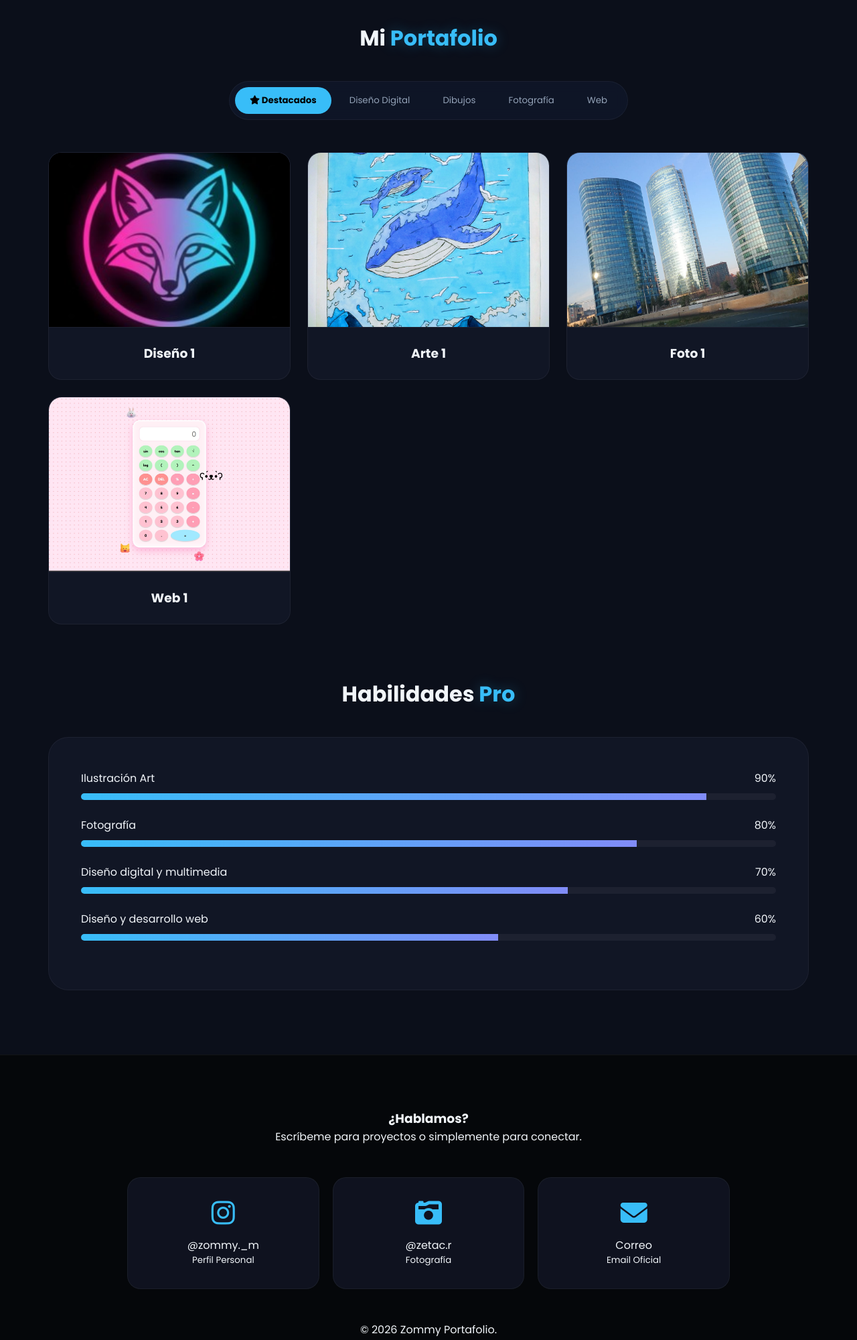
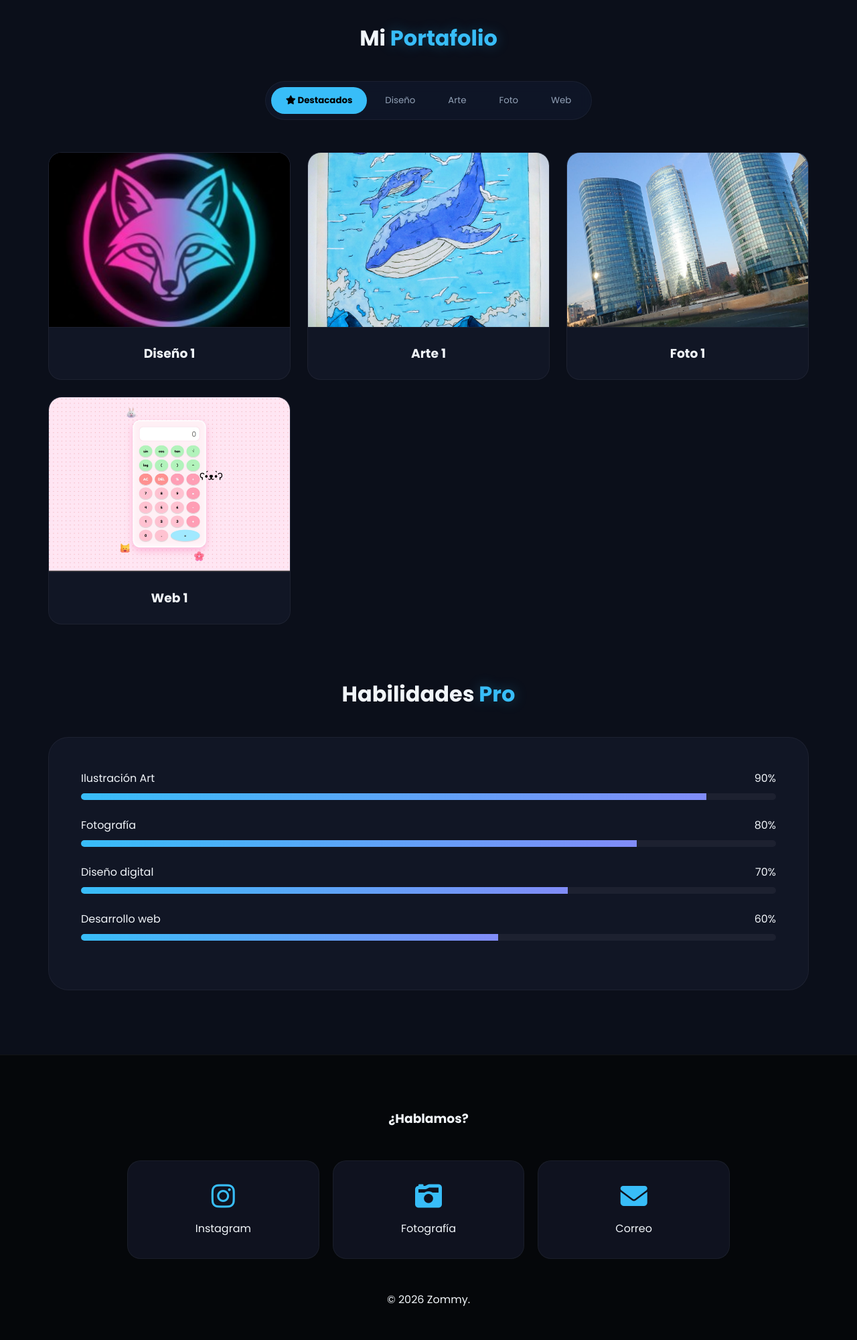
Before and after one commit to tomasestebanmonjesferragut-max/MyPage, a plain HTML site: page index.html in a window 1280 px wide. Shown: the part 1260-3260 px from the top of the page at 67% size. Drawn offline with Linux system fonts and the light colour scheme; files whose address does not match are found by name.

Commit message:
Update index.html

```diff
--- a/index.html
+++ b/index.html
@@ -2,7 +2,7 @@
 <html lang="es">
 <head>
     <meta charset="UTF-8">
-    <meta name="viewport" content="width=device-width, initial-scale=1.0">
+    <meta name="viewport" content="width=device-width, initial-scale=1.0, maximum-scale=1.0, user-scalable=no">
     <title>Zommy | Portafolio Creativo</title>
     <link rel="stylesheet" href="https://cdnjs.cloudflare.com/ajax/libs/font-awesome/6.4.0/css/all.min.css">
     <link href="https://fonts.googleapis.com/css2?family=Poppins:wght@300;400;600;700&display=swap" rel="stylesheet">
@@ -62,9 +62,9 @@
             <div class="filter-wrapper">
                 <div class="filter-container">
                     <button class="filter-btn active" data-filter="all"><i class="fas fa-star"></i> Destacados</button>
-                    <button class="filter-btn" data-filter="diseno">Diseño Digital</button>
-                    <button class="filter-btn" data-filter="dibujo">Dibujos</button>
-                    <button class="filter-btn" data-filter="foto">Fotografía</button>
+                    <button class="filter-btn" data-filter="diseno">Diseño</button>
+                    <button class="filter-btn" data-filter="dibujo">Arte</button>
+                    <button class="filter-btn" data-filter="foto">Foto</button>
                     <button class="filter-btn" data-filter="web">Web</button>
                 </div>
             </div>
@@ -83,11 +83,11 @@
                     <div class="skill-bar"><div class="skill-progress" style="width: 80%"></div></div>
                 </div>
                 <div class="skill-item">
-                    <div class="skill-info"><span>Diseño digital y multimedia</span><span>70%</span></div>
+                    <div class="skill-info"><span>Diseño digital</span><span>70%</span></div>
                     <div class="skill-bar"><div class="skill-progress" style="width: 70%"></div></div>
                 </div>
                 <div class="skill-item">
-                    <div class="skill-info"><span>Diseño y desarrollo web</span><span>60%</span></div>
+                    <div class="skill-info"><span>Desarrollo web</span><span>60%</span></div>
                     <div class="skill-bar"><div class="skill-progress" style="width: 60%"></div></div>
                 </div>
             </div>
@@ -98,26 +98,21 @@
     <footer id="contacto">
         <div class="footer-content">
             <h3>¿Hablamos?</h3>
-            <p>Escríbeme para proyectos o simplemente para conectar.</p>
-
             <div class="social-grid">
                 <a href="https://www.instagram.com/zommy._m/" target="_blank" class="social-card">
                     <i class="fab fa-instagram"></i>
-                    <span>@zommy._m</span>
-                    <small>Perfil Personal</small>
+                    <span>Instagram</span>
                 </a>
                 <a href="https://www.instagram.com/zetac.r" target="_blank" class="social-card">
                     <i class="fas fa-camera-retro"></i>
-                    <span>@zetac.r</span>
-                    <small>Fotografía</small>
+                    <span>Fotografía</span>
                 </a>
                 <a href="mailto:tomasmonjes.f@gmail.com" class="social-card">
                     <i class="fas fa-envelope"></i>
                     <span>Correo</span>
-                    <small>Email Oficial</small>
                 </a>
             </div>
-            <div class="copyright">&copy; 2026 Zommy Portafolio.</div>
+            <div class="copyright">&copy; 2026 Zommy.</div>
         </div>
     </footer>
 
@@ -128,7 +123,6 @@
     </div>
 
     <script>
-        // --- 1. CONFIGURACIÓN DE GALERÍA ---
         const maxIntentos = 40;
         const categorias = [
             { id: 'diseno', carpeta: 'diseñoDigital_', ext: '.jpg', titulo: 'Diseño' },
@@ -188,35 +182,20 @@
             document.querySelector('.close-modal').onclick = () => modal.style.display = "none";
         }
 
-        // --- 2. TYPEWRITER ---
         const textElement = document.getElementById('typewriter');
-        const words = ["Diseño Digital", "Fotografía Técnica", "Ilustración Art", "Desarrollo Web"];
+        const words = ["Diseño Digital", "Fotografía", "Arte", "Web"];
         let wordIdx = 0, charIdx = 0, isDeleting = false;
 
         function typeEffect() {
             const currentWord = words[wordIdx];
             textElement.textContent = isDeleting ? currentWord.substring(0, charIdx - 1) : currentWord.substring(0, charIdx + 1);
             charIdx = isDeleting ? charIdx - 1 : charIdx + 1;
-
             let speed = isDeleting ? 50 : 150;
             if (!isDeleting && charIdx === currentWord.length) { isDeleting = true; speed = 2000; }
             else if (isDeleting && charIdx === 0) { isDeleting = false; wordIdx = (wordIdx + 1) % words.length; speed = 500; }
             setTimeout(typeEffect, speed);
         }
 
-        // --- 3. MOUSE GLOW ---
-        document.addEventListener('mousemove', (e) => {
-            const x = (e.clientX / window.innerWidth) * 100;
-            const y = (e.clientY / window.innerHeight) * 100;
-            const glow = document.querySelector('.bg-glow');
-            if(glow) {
-                glow.style.background = `
-                    radial-gradient(circle at ${x}% ${y}%, rgba(56, 189, 248, 0.15) 0%, transparent 40%),
-                    radial-gradient(circle at 95% 95%, rgba(129, 140, 248, 0.08) 0%, transparent 40%)`;
-            }
-        });
-
-        // --- 4. CERRAR MENÚ MÓVIL AL CLICK ---
         document.querySelectorAll('.nav-menu a').forEach(link => {
             link.addEventListener('click', () => {
                 document.getElementById('menu-check').checked = false;
```
